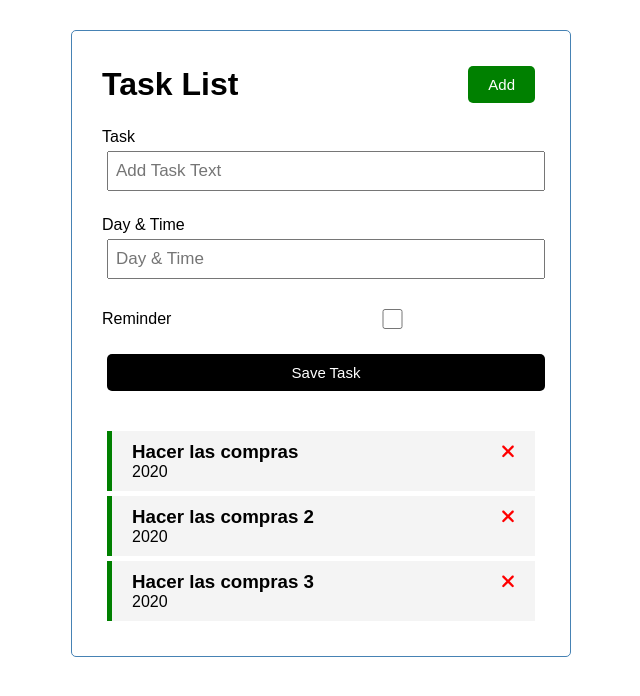
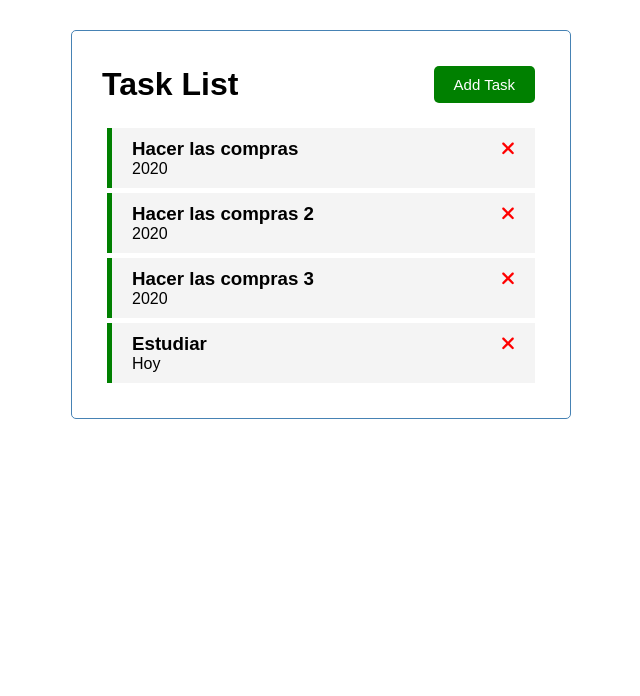
Before and after one commit to NDeleo94/TaskList, an Angular app: page / in a window 1280 px wide. Shown: the top 696 px of the page, without its empty margins (319-959 px from the left). Built offline with nearby package versions, Linux system fonts and the light colour scheme; data requests are answered from the project's data file.

Commit message:
added toggleAddTask

```diff
--- a/db.json
+++ b/db.json
@@ -17,6 +17,12 @@
       "text": "Hacer las compras 3 ",
       "day": "2020",
       "reminder": true
+    },
+    {
+      "text": "Estudiar",
+      "day": "Hoy",
+      "reminder": true,
+      "id": 4
     }
   ]
 }
--- a/src/app/components/add-task/add-task.component.html
+++ b/src/app/components/add-task/add-task.component.html
@@ -1,4 +1,4 @@
-<form class="add-form" (ngSubmit)="onSubmit()">
+<form class="add-form" (ngSubmit)="onSubmit()" *ngIf="showAddTask">
   <div class="form-control">
     <label for="text">Task</label>
     <input
--- a/src/app/components/add-task/add-task.component.ts
+++ b/src/app/components/add-task/add-task.component.ts
@@ -1,4 +1,6 @@
 import { Component, EventEmitter, OnInit, Output } from '@angular/core';
+import { Subscription } from 'rxjs';
+import { UiService } from 'src/app/services/ui.service';
 import { Task } from 'src/app/Task';
 
 @Component({
@@ -13,7 +15,14 @@
   day: string = '';
   reminder: boolean = false;
 
-  constructor() {}
+  showAddTask: boolean = false;
+  subscription?: Subscription;
+
+  constructor(private uiService: UiService) {
+    this.subscription = this.uiService
+      .onToggle()
+      .subscribe((value) => (this.showAddTask = value));
+  }
 
   ngOnInit(): void {}
 
--- a/src/app/components/header/header.component.html
+++ b/src/app/components/header/header.component.html
@@ -1,8 +1,8 @@
 <header>
   <h1>{{ title }}</h1>
   <app-button
-    text="Add"
-    color="green"
+    text="{{ showAddTask ? 'Close' : 'Add Task' }}"
+    color="{{ showAddTask ? 'red' : 'green' }}"
     (btnClick)="toggleAddTask()"
   ></app-button>
 </header>
--- a/src/app/components/header/header.component.ts
+++ b/src/app/components/header/header.component.ts
@@ -1,4 +1,6 @@
 import { Component, OnInit } from '@angular/core';
+import { Subscription } from 'rxjs';
+import { UiService } from 'src/app/services/ui.service';
 
 @Component({
   selector: 'app-header',
@@ -7,11 +9,18 @@
 })
 export class HeaderComponent implements OnInit {
   title: string = 'Task List';
-  constructor() {}
+  showAddTask: boolean = false;
+  subscription?: Subscription;
+
+  constructor(private uiService: UiService) {
+    this.subscription = this.uiService
+      .onToggle()
+      .subscribe((value) => (this.showAddTask = value));
+  }
 
   ngOnInit(): void {}
 
   toggleAddTask() {
-    console.log('first');
+    this.uiService.toggleAddTask();
   }
 }
--- /dev/null
+++ b/src/app/services/ui.service.ts
@@ -0,0 +1,21 @@
+import { Injectable } from '@angular/core';
+import { Observable, Subject } from 'rxjs';
+
+@Injectable({
+  providedIn: 'root',
+})
+export class UiService {
+  private showAddTaskForm: boolean = false;
+  private subject = new Subject<any>();
+
+  constructor() {}
+
+  toggleAddTask(): void {
+    this.showAddTaskForm = !this.showAddTaskForm;
+    this.subject.next(this.showAddTaskForm);
+  }
+
+  onToggle(): Observable<any> {
+    return this.subject.asObservable();
+  }
+}
```
Also changed, not shown: 1 other file (tests, documents, lock files or other folders).
